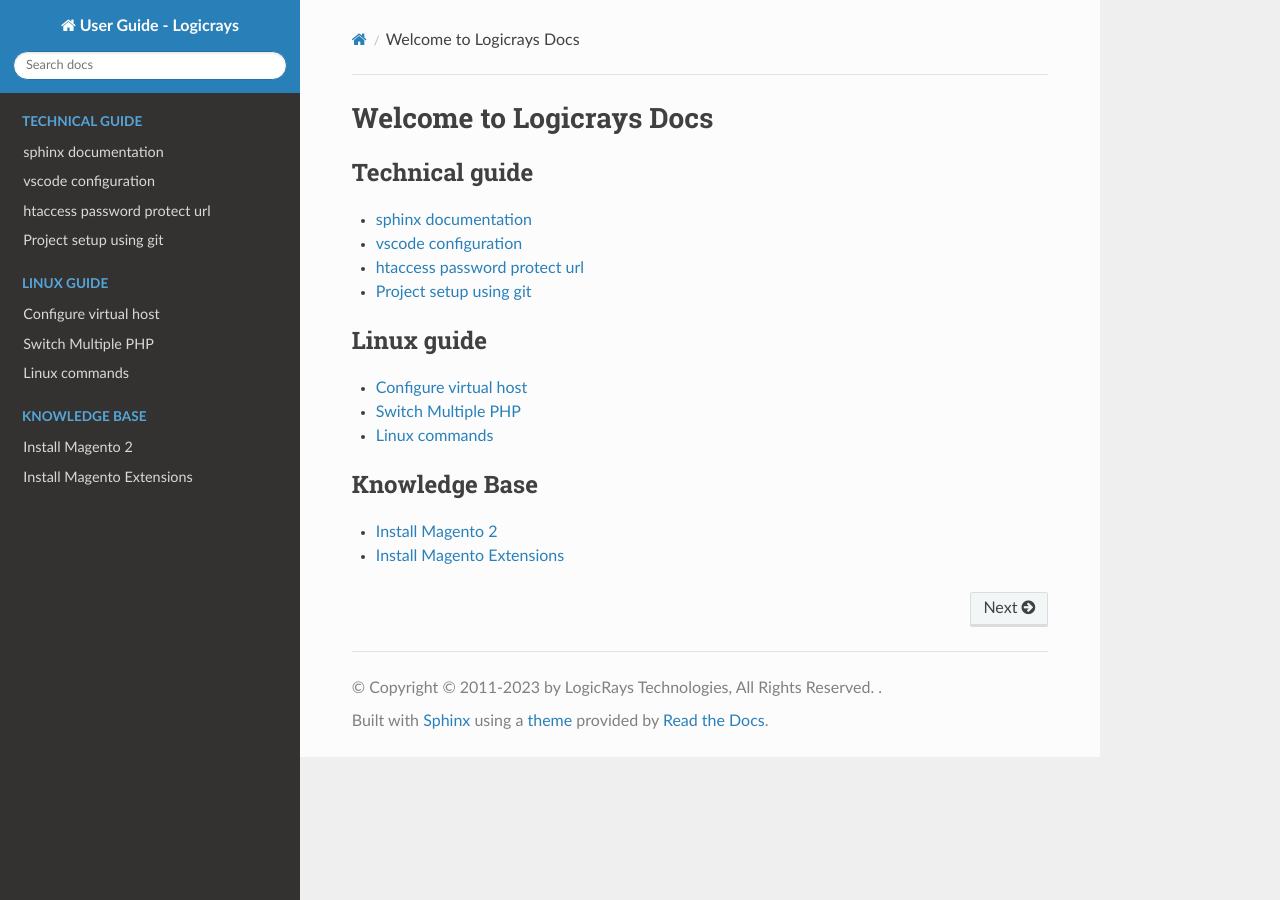
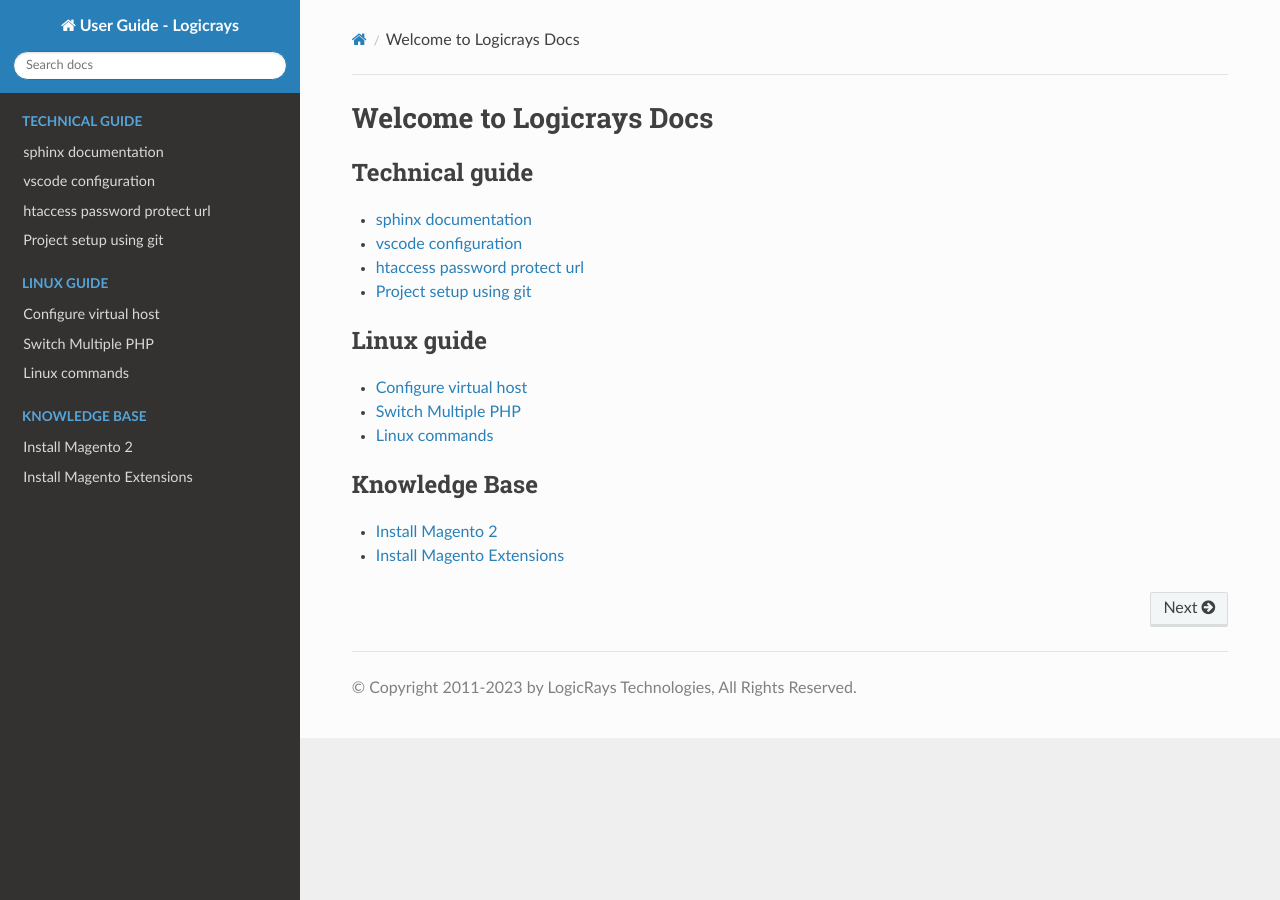
Before and after one commit to dipakp-logicrays/dipakp-docs, a Sphinx documentation site: the page built from docs/index.rst, in a window 1280 px wide. Built offline with Sphinx 7.4.7 and the Read the Docs theme 2.0.0, drawn with Linux system fonts in a browser that asks for light colours.

Commit message:
Modified fullscreen layout

```diff
--- /dev/null
+++ b/docs/_static/custom.css
@@ -0,0 +1,3 @@
+.wy-nav-content {
+    max-width: none;
+}
--- /dev/null
+++ b/docs/_templates/layout.html
@@ -0,0 +1,4 @@
+{% extends "!layout.html" %}
+{% block extrahead %}
+    <link href="{{ pathto("_static/custom.css", True) }}" rel="stylesheet" type="text/css">
+{% endblock %}
--- a/docs/conf.py
+++ b/docs/conf.py
@@ -20,7 +20,7 @@
 # -- Project information -----------------------------------------------------
 
 project = 'User Guide - Logicrays'
-copyright = '© 2011-2023 by LogicRays Technologies, All Rights Reserved. '
+copyright = '2011-2023 by LogicRays Technologies, All Rights Reserved'
 author = 'LogicRays Technologies'
 
 # The short X.Y version
@@ -87,7 +87,11 @@
 # Add any paths that contain custom static files (such as style sheets) here,
 # relative to this directory. They are copied after the builtin static files,
 # so a file named "default.css" will overwrite the builtin "default.css".
-html_static_path = ['_static']
+# html_static_path = ['_static']
+html_static_path = [
+  '_static',
+  '_static/custom.css'
+]
 
 # Custom sidebar templates, must be a dictionary that maps document names
 # to template names.
@@ -174,5 +178,8 @@
 # A list of files that should not be packed into the epub file.
 epub_exclude_files = ['search.html']
 
-# Disable show sourclink
+# If true, links to the reST sources are added to the pages.
 html_show_sourcelink = False
+
+# If true, "Created using Sphinx" is shown in the HTML footer. Default is True.
+html_show_sphinx = False
```
